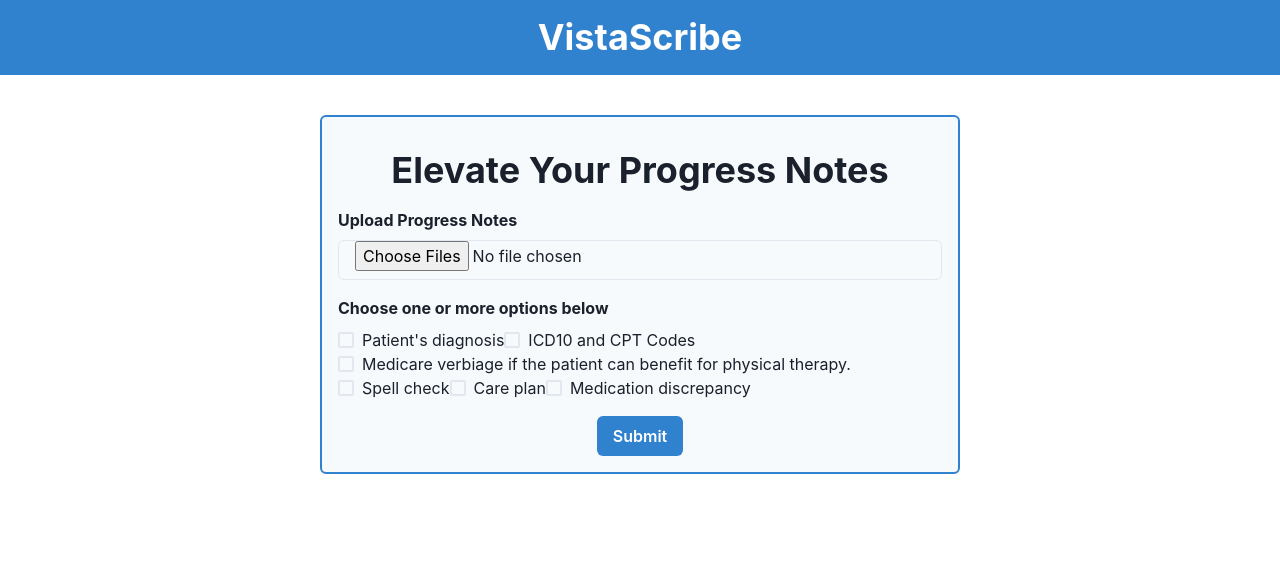
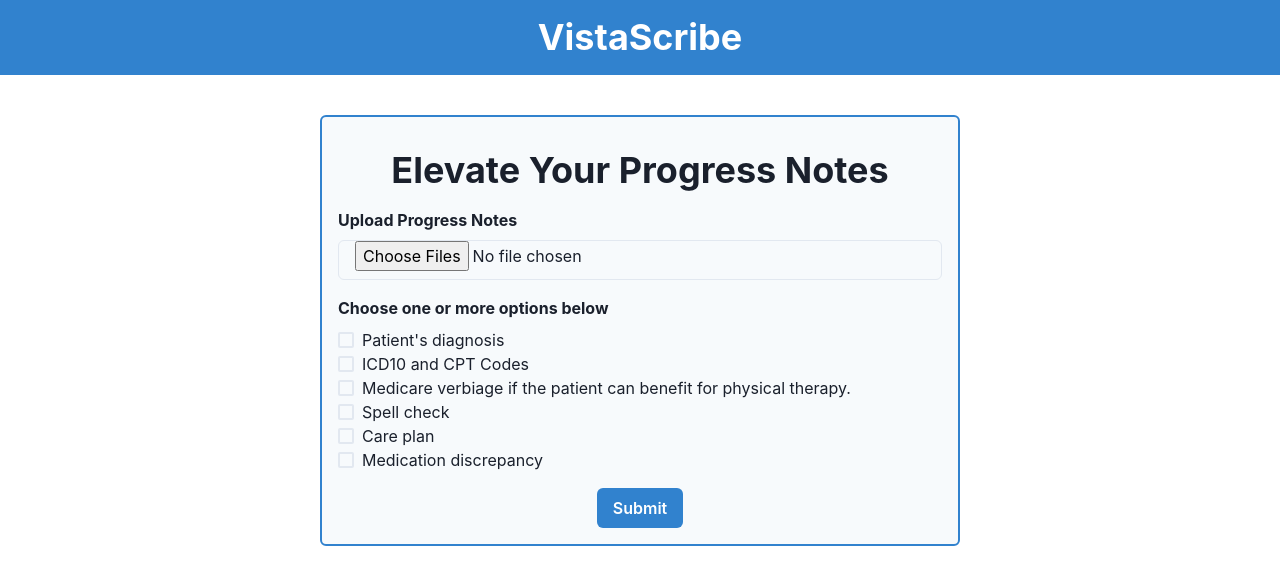
Before and after one commit to avigewirtz/billing, a React (Create React App) app: page / in a window 1280 px wide. Shown: the top 584 px of the page. Built offline with nearby package versions, Linux system fonts and the light colour scheme; what pdfmake would draw is missing.

Commit message:
user can select multiple options

```diff
--- a/src/App.js
+++ b/src/App.js
@@ -133,7 +133,7 @@
 
   const data = {
     notes,
-    choices: selectedOption // "choices" is now an array
+    choices: selectedOption
   };
 
 
@@ -198,14 +198,17 @@
           <FormLabel fontWeight="bold">Choose one or more options below</FormLabel>
 
 
-  <CheckboxGroup onChange={handleOptionChange}>
+          <CheckboxGroup onChange={handleOptionChange}>
+  <Flex direction="column">
     <Checkbox value="1">Patient's diagnosis</Checkbox>
     <Checkbox value="2">ICD10 and CPT Codes</Checkbox>
     <Checkbox value="3">Medicare verbiage if the patient can benefit for physical therapy.</Checkbox>
     <Checkbox value="4">Spell check</Checkbox>
     <Checkbox value="5">Care plan</Checkbox>
     <Checkbox value="6">Medication discrepancy</Checkbox>
-  </CheckboxGroup>
+  </Flex>
+</CheckboxGroup>
+
 </FormControl>
 
 
```
